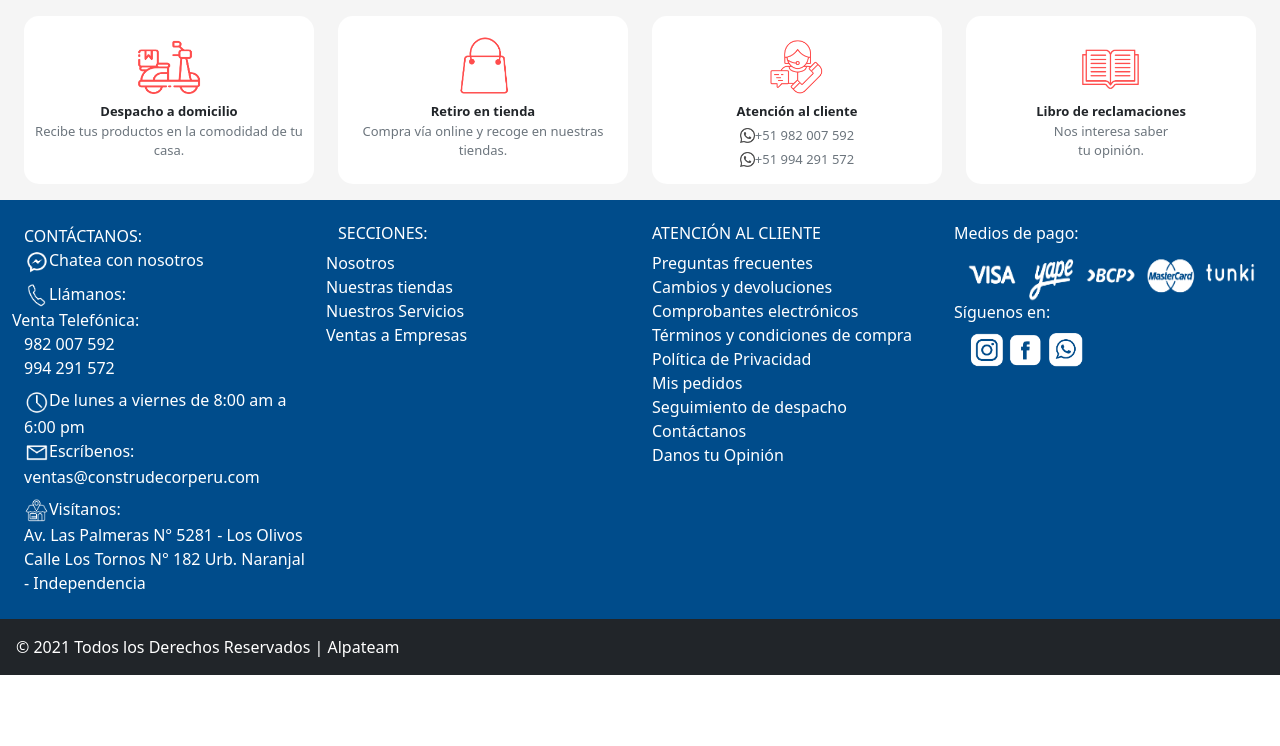
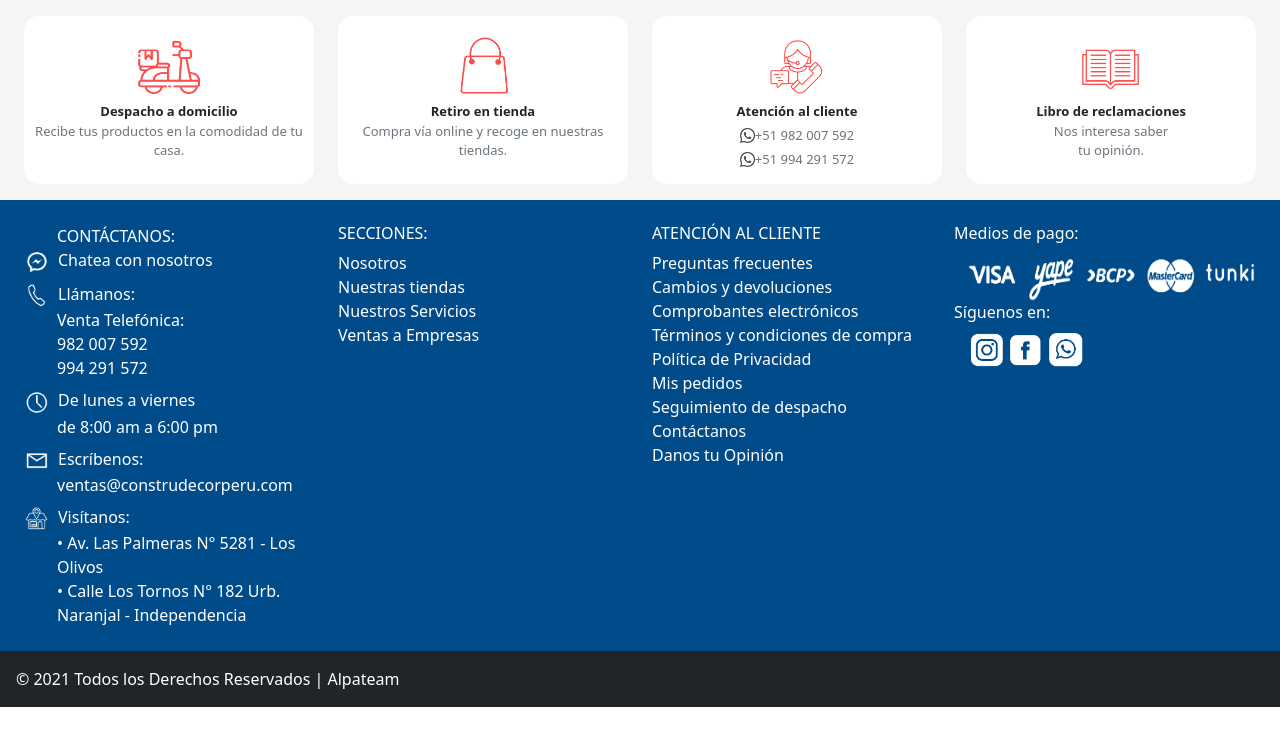
Before and after one commit to ansolar54/footer, an Angular app: page / in a window 1280 px wide. Shown: the top 746 px of the page. Built offline with nearby package versions, Linux system fonts and the light colour scheme.

Commit message:
avance footer final

```diff
--- a/src/app/footer/footer/footer.component.html
+++ b/src/app/footer/footer/footer.component.html
@@ -48,53 +48,56 @@
 <div class="container-fluid colorfondo p-4 text-white">
     <div class="row g-4">
         <div class="col-6 col-sm-6 col-md-3">
-            <span class="h6 text-center">CONTÁCTANOS:</span>
+            <span class="h6 space">CONTÁCTANOS:</span>
             <div>
                 <img src="../../../assets/image/iconos-18.png" class="img-fluid" height="25px" width="25px">
-                <a target="_blank" href="https://www.messenger.com/t/859885404139281" class="pl-1 link">Chatea con
+                <a target="_blank" href="https://www.messenger.com/t/859885404139281" class="link space2">Chatea con
                     nosotros</a>
             </div>
             <div class="pt-2">
                 <img src="../../../assets/image/iconos-19.png" class="img-fluid " height="25px" width="25px">
-                <span class="">Llámanos:</span>
+                <span class="space2">Llámanos:</span>
             </div>
-            <div class="row ml-5">Venta Telefónica:</div>
-            <div>
+            <span class="space">Venta Telefónica:</span>
+            <div class="space">
                 <a target="_blank" href="https://api.whatsapp.com/send?phone=51982007592&text=Hola!" class="link">982
                     007 592</a>
             </div>
-            <div>
+            <div class="space">
                 <a target="_blank" href="https://api.whatsapp.com/send?phone=51994291572&text=Hola!" class="link">994
                     291 572</a>
             </div>
             <div class="pt-2">
                 <img src="../../../assets/image/iconos-20.png" class="img-fluid" height="25px" width="25px">
-                <span class="">De lunes a viernes de 8:00 am a 6:00 pm </span>
+                <span class="space2">De lunes a viernes </span>
+                <span class="row space"> de 8:00 am a 6:00 pm</span>
             </div>
-            <div>
+            <div class="pt-2">
                 <img src="../../../assets/image/iconos-21.png" class="img-fluid" height="25px" width="25px">
-                <span class="pl-1">Escríbenos:</span>
+                <span class="space2">Escríbenos:</span>
             </div>
-            <a class="link text-break">ventas@construdecorperu.com</a>
+            <div class="space">
+                <a class="link text-break">ventas@construdecorperu.com</a>
+            </div>
             <div class="pt-2">
                 <img src="../../../assets/image/iconos-22.png" class="img-fluid" height="25px" width="25px">
-                <span class="">Visítanos:</span>
+                <span class="space2">Visítanos:</span>
             </div>
-            <div>
-                <a class="link" target="_blank" href="https://g.page/SERV-TECNICO-BOSCH?share">Av. Las Palmeras N°
+            <div class="space">
+                <a class="link " target="_blank" href="https://g.page/SERV-TECNICO-BOSCH?share">• Av. Las Palmeras N°
                     5281 - Los Olivos</a>
             </div>
-            <div>
-                <a class="link" target="_blank" href="https://goo.gl/maps/j4ayVMgg2BVc6c8o9">Calle Los Tornos N° 182
+            <div class="space">
+                <a class="link " target="_blank" href="https://goo.gl/maps/j4ayVMgg2BVc6c8o9">• Calle Los Tornos N° 182
                     Urb. Naranjal - Independencia</a>
             </div>
         </div>
         <div class="col-6 col-sm-6 col-md-3">
             <div class="h6">SECCIONES:</div>
-            <div><a href="#" class="link row">Nosotros</a></div>
-            <div><a href="#" class="link row">Nuestras tiendas</a></div>
-            <div><a href="#" class="link row">Nuestros Servicios</a></div>
-            <div><a href="#" class="link row">Ventas a Empresas</a></div>
+            <div><a href="#" class="link">Nosotros</a></div>
+            <div><a href="#" class="link">Nuestras tiendas</a></div>
+            <div><a href="#" class="link">Nuestros Servicios</a></div>
+            <div><a href="#" class="link">Ventas a Empresas</a></div>
         </div>
         <div class="col-6 col-sm-6 col-md-3">
             <div class="h6">ATENCIÓN AL CLIENTE</div>
--- a/src/app/footer/footer/footer.component.scss
+++ b/src/app/footer/footer/footer.component.scss
@@ -13,7 +13,7 @@ a.link {
   color: white;
 }
 a:hover.link {
-  color: rgb(170, 114, 114);
+  color: rgb(41, 131, 134);
 }
 .iconos {
   width: 40px;
@@ -45,3 +45,10 @@ a:hover.link {
 .fs-7{
   font-size: 13px;
 }
+.space{
+  margin: 0px;
+  padding-left: 33px !important;
+}
+.space2{
+padding-left: 9px;
+}
```
